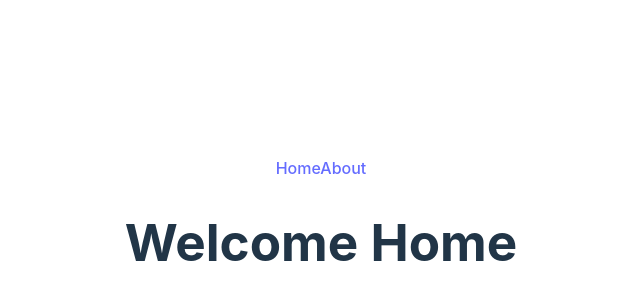
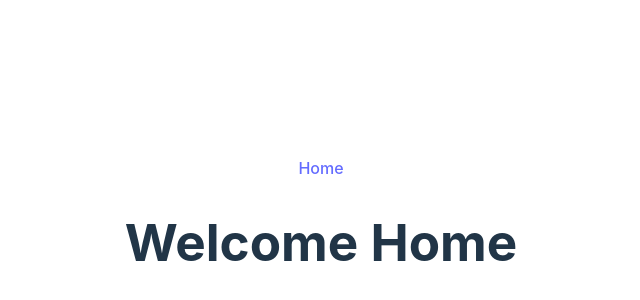
Before and after one commit to Owenn04/lastfmwrapped1, a JavaScript app: page / in a window 1280 px wide. Shown: the part 170-470 px from the top of the page, without its empty margins (319-959 px from the left). Built offline with nearby package versions, Linux system fonts and the light colour scheme.

Commit message:
removed about due to build error

```diff
--- a/src/App.vue
+++ b/src/App.vue
@@ -1,7 +1,6 @@
 <template>
   <nav>
     <router-link :to="{ name: 'home' }">Home</router-link>
-    <router-link :to="{ name: 'about' }">About</router-link>
   </nav>
   <router-view />
 </template>
--- a/src/plugins/router/router.js
+++ b/src/plugins/router/router.js
@@ -1,10 +1,8 @@
 import { createRouter, createWebHistory } from 'vue-router'
 import Home from '@/views/Home.vue'
-import About from '@/views/about.vue'
 
 const routes = [
     { path: '', name: 'home', component: Home },
-    { path: '/about', name: 'about', component: About },
 ]
 
 const router = createRouter({
--- a/src/views/About.vue
+++ /dev/null
@@ -1,7 +0,0 @@
-<template>
-    <h1>About</h1>
-</template>
-
-<script setup>
-// import components here:
-</script>
```
